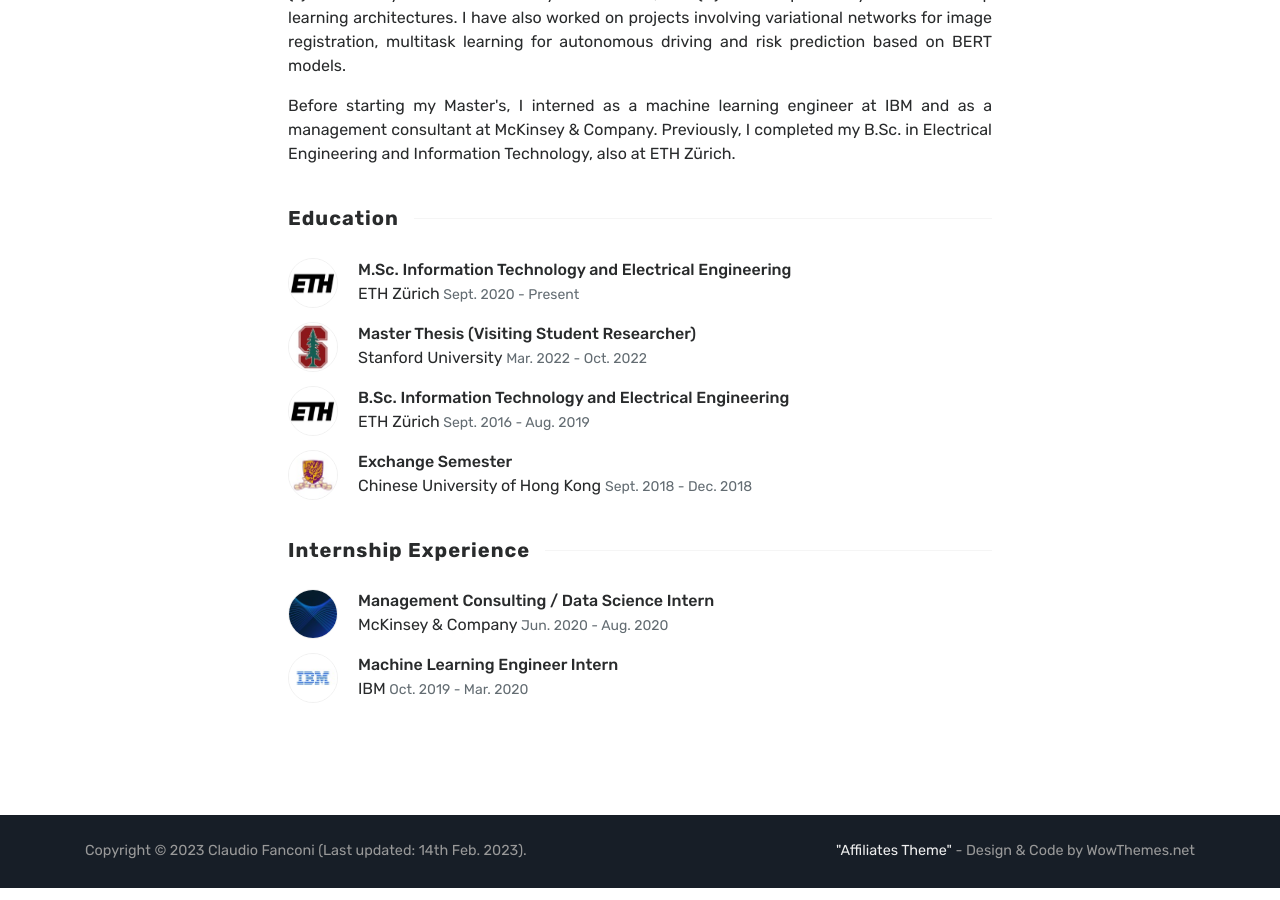
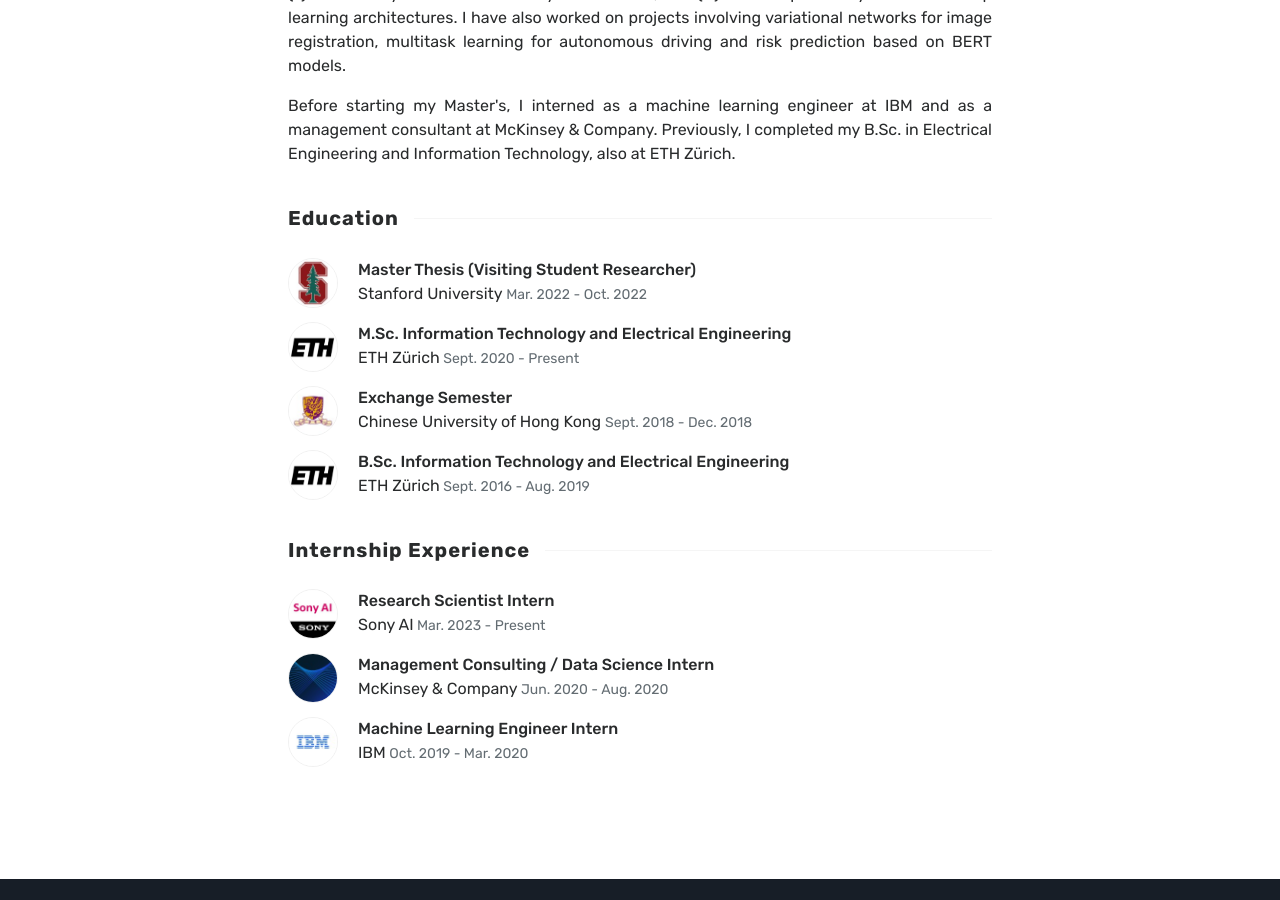
Before and after one commit to fanconic/fanconic.github.io, a Jekyll site: the page built from index.html, in a window 1280 px wide and 900 px high, scrolled down 606 px. Built offline with Jekyll 4.4.1, drawn with Linux system fonts in a browser that asks for light colours.

Commit message:
Added SonyAI update

```diff
--- a/index.html
+++ b/index.html
@@ -35,10 +35,6 @@ title: Home
             <h2><span>Education</span></h2>
         </div>
         <div class="wrapintro-details">
-            <img class="rounded-circle img-responsive pull-left" src="{{ site.baseurl }}/assets/images/about/e2.png"
-                alt="ETH Zürich">
-            <p><span style="font-weight: 500;">M.Sc. Information Technology and Electrical Engineering</span><br />ETH
-                Zürich<span class="text-muted" style="font-size: 14px;"> Sept. 2020 - Present</span></p>
             <img class="rounded-circle img-responsive pull-left"
                 src="{{ site.baseurl }}/assets/images/about/stanford.jpeg" alt="Stanford University">
             <p><span style="font-weight: 500;">Master Thesis (Visiting Student Researcher)</span><br />Stanford
@@ -47,19 +43,27 @@ title: Home
             </p>
             <img class="rounded-circle img-responsive pull-left" src="{{ site.baseurl }}/assets/images/about/e2.png"
                 alt="ETH Zürich">
-            <p><span style="font-weight: 500;">B.Sc. Information Technology and Electrical Engineering</span><br />ETH
-                Zürich<span class="text-muted" style="font-size: 14px;"> Sept. 2016 - Aug. 2019</span></p>
+            <p><span style="font-weight: 500;">M.Sc. Information Technology and Electrical Engineering</span><br />ETH
+                Zürich<span class="text-muted" style="font-size: 14px;"> Sept. 2020 - Present</span></p>
             <img class="rounded-circle img-responsive pull-left" src="{{ site.baseurl }}/assets/images/about/chuk.jpeg"
                 alt="Chinese University of Hong Kong">
             <p><span style="font-weight: 500;">Exchange Semester</span><br />Chinese University of Hong Kong
                 <span class="text-muted" style="font-size: 14px;"> Sept. 2018 - Dec. 2018</span>
             </p>
+            <img class="rounded-circle img-responsive pull-left" src="{{ site.baseurl }}/assets/images/about/e2.png"
+                alt="ETH Zürich">
+            <p><span style="font-weight: 500;">B.Sc. Information Technology and Electrical Engineering</span><br />ETH
+                Zürich<span class="text-muted" style="font-size: 14px;"> Sept. 2016 - Aug. 2019</span></p>
         </div>
         <br />
         <div class="wrapintro-title">
             <h2><span>Internship Experience</span></h2>
         </div>
         <div class="wrapintro-details">
+            <img class="rounded-circle img-responsive pull-left"
+                src="{{ site.baseurl }}/assets/images/about/sonyai.jpeg" alt="Sony AI">
+            <p><span style="font-weight: 500;">Research Scientist Intern</span><br /> Sony AI<span class="text-muted"
+                    style="font-size: 14px;"> Mar. 2023 - Present</span></p>
             <img class="rounded-circle img-responsive pull-left" src="{{ site.baseurl }}/assets/images/about/mck.jpeg"
                 alt="McKinsey & Company">
             <p><span style="font-weight: 500;">Management Consulting / Data Science Intern</span><br />McKinsey &
```
Also changed, not shown: assets/images/about/sonyai.jpeg (added).
